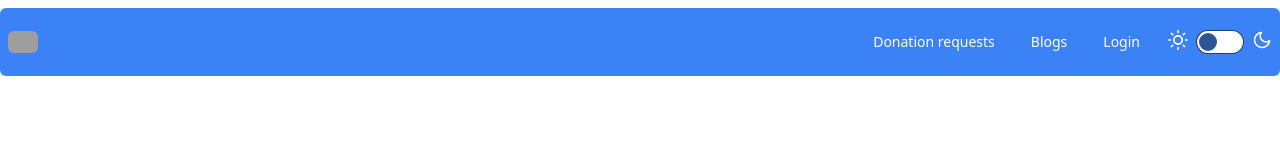
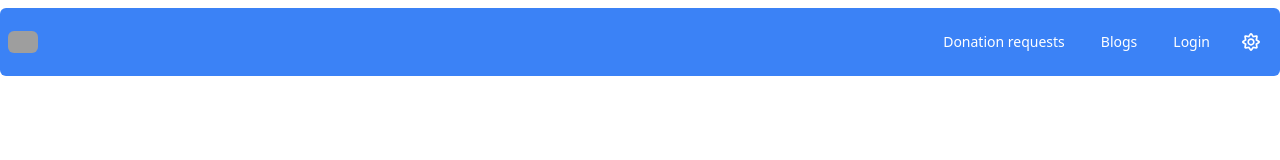
Before and after one commit to shahadathhs/donatelife-client, a React (Vite) app: page / in a window 1280 px wide. Shown: the top 160 px of the page. Built offline with nearby package versions, Linux system fonts and the light colour scheme; no server answers; grey boxes are pictures that could not be loaded.

Commit message:
theme toggle added

```diff
--- /dev/null
+++ b/src/hooks/useTheme.jsx
@@ -0,0 +1,10 @@
+import { useContext } from "react";
+import { ThemeContext } from "../providers/ThemeProvider";
+
+
+const useTheme = () => {
+  const all = useContext(ThemeContext)
+  return all
+};
+
+export default useTheme;
--- /dev/null
+++ b/src/providers/ThemeProvider.jsx
@@ -0,0 +1,33 @@
+import { createContext, useState, useEffect } from 'react';
+import PropTypes from 'prop-types';
+
+// Create a context for the theme
+export const ThemeContext = createContext();
+
+// Theme provider component
+const ThemeProvider = ({ children }) => {
+  const [theme, setTheme] = useState(() => localStorage.getItem('theme') || 'light');
+
+  useEffect(() => {
+    document.documentElement.setAttribute('data-theme', theme);
+    localStorage.setItem('theme', theme);
+  }, [theme]);
+
+  const toggleTheme = () => {
+    setTheme((prevTheme) => (prevTheme === 'light' ? 'synthwave' : 'light'));
+  };
+
+  const themeInfo ={ theme, toggleTheme }
+
+  return (
+    <ThemeContext.Provider value={themeInfo}>
+      {children}
+    </ThemeContext.Provider>
+  );
+};
+
+export default ThemeProvider;
+
+ThemeProvider.propTypes = {
+  children: PropTypes.node,
+}
--- a/src/shared/Navbar.jsx
+++ b/src/shared/Navbar.jsx
@@ -4,6 +4,7 @@ import logo from "../assets/icon/logo-2.png";
 import { BsMenuButtonWide } from "react-icons/bs";
 import useAuth from './../hooks/useAuth';
 import ProfileView from "../components/ProfileView";
+import ThemeToggle from "./ThemeToggle";
 
 const Navbar = () => {
   const { user } = useAuth();
@@ -119,11 +120,7 @@ const Navbar = () => {
           undefined
         }
         {/* theme toggle */}
-        <label className="flex cursor-pointer gap-2 ml-2">
-          <svg xmlns="http://www.w3.org/2000/svg" width="20" height="20" viewBox="0 0 24 24" fill="none" stroke="currentColor" strokeWidth="2" strokeLinecap="round" strokeLinejoin="round"><circle cx="12" cy="12" r="5"/><path d="M12 1v2M12 21v2M4.2 4.2l1.4 1.4M18.4 18.4l1.4 1.4M1 12h2M21 12h2M4.2 19.8l1.4-1.4M18.4 5.6l1.4-1.4"/></svg>
-          <input type="checkbox" value="synthwave" className="toggle theme-controller"/>
-          <svg xmlns="http://www.w3.org/2000/svg" width="20" height="20" viewBox="0 0 24 24" fill="none" stroke="currentColor" strokeWidth="2" strokeLinecap="round" strokeLinejoin="round"><path d="M21 12.79A9 9 0 1 1 11.21 3 7 7 0 0 0 21 12.79z"></path></svg>
-        </label>
+        <ThemeToggle />
       </div>
     </motion.div>
   );
--- /dev/null
+++ b/src/shared/ThemeToggle.jsx
@@ -0,0 +1,24 @@
+import { GiMoon } from "react-icons/gi";
+import useTheme from "../hooks/useTheme";
+import { FaRegSun } from "react-icons/fa";
+
+const ThemeToggle = () => {
+  const { theme, toggleTheme } = useTheme();
+
+  return (
+    <div className="btn btn-ghost btn-sm border-0">
+      <label className="swap swap-rotate">
+        <input onClick={toggleTheme} type="checkbox" className="theme-controller"  />
+        {
+          theme === 'light'
+          ?
+          <div className="text-lg"><FaRegSun /></div>
+          :
+          <div className="text-lg"><GiMoon /></div>
+        }
+      </label>
+    </div>
+  );
+};
+
+export default ThemeToggle;
```
Also changed, not shown: src/main.jsx (+6 -3 lines).
